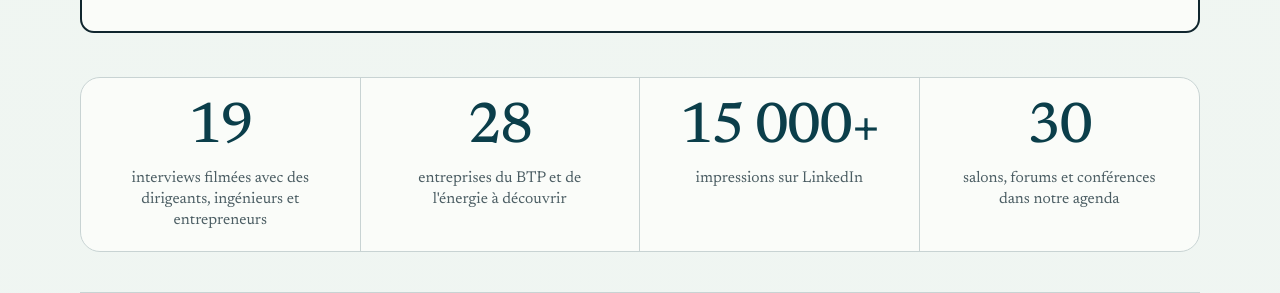
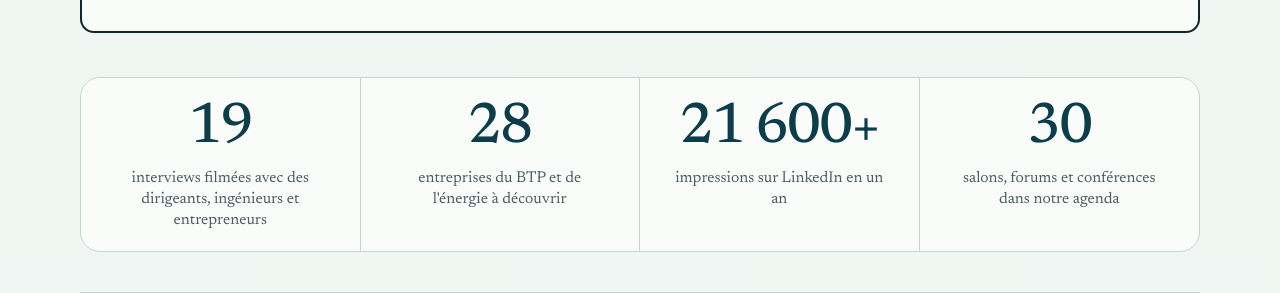
Before and after one commit to TimotheeImpact/impact-estp-site, a Jekyll site: the page built from index.html, in a window 1280 px wide and 900 px high, scrolled down 982 px. Shown: the part 160-453 px from the top of the window. Built offline with Jekyll 4.4.1, drawn with Linux system fonts in a browser that asks for light colours; part of the change alters nothing that is shown.

Commit message:
Accueil : 21 600+ impressions LinkedIn en un an (chiffres du 17/11/2025 au 16/11/2026)
Co-Authored-By: Claude Opus 5.5 <noreply@anthropic.com>
Claude-Session: https://claude.ai/code/session_01KzcqV8DCs2zoV4gPf2Cpap

```diff
--- a/_config.yml
+++ b/_config.yml
@@ -42,14 +42,14 @@ chiffres:
     legende_en: "construction and energy companies to discover"
     legende_it: "aziende dell'edilizia e dell'energia da scoprire"
     legende_de: "Bau- und Energieunternehmen zum Entdecken"
-  - valeur: "15 000+"             # impressions LinkedIn (chiffre donné par Timo le 10 octobre 2026) : à mettre à jour à la main
-    valeur_en: "15,000+"
-    valeur_it: "15.000+"
-    valeur_de: "15.000+"
-    legende: "impressions sur LinkedIn"
-    legende_en: "LinkedIn impressions"
-    legende_it: "visualizzazioni su LinkedIn"
-    legende_de: "Impressionen auf LinkedIn"
+  - valeur: "21 600+"             # impressions LinkedIn du 17/11/2025 au 16/11/2026 (21 625, 438 réactions ; donné par Timo le 18 novembre 2026) : à mettre à jour à la main
+    valeur_en: "21,600+"
+    valeur_it: "21.600+"
+    valeur_de: "21.600+"
+    legende: "impressions sur LinkedIn en un an"
+    legende_en: "LinkedIn impressions in one year"
+    legende_it: "visualizzazioni su LinkedIn in un anno"
+    legende_de: "Impressionen auf LinkedIn in einem Jahr"
   - auto: evenements
     legende: "salons, forums et conférences dans notre agenda"
     legende_en: "fairs, forums and conferences in our calendar"
```
